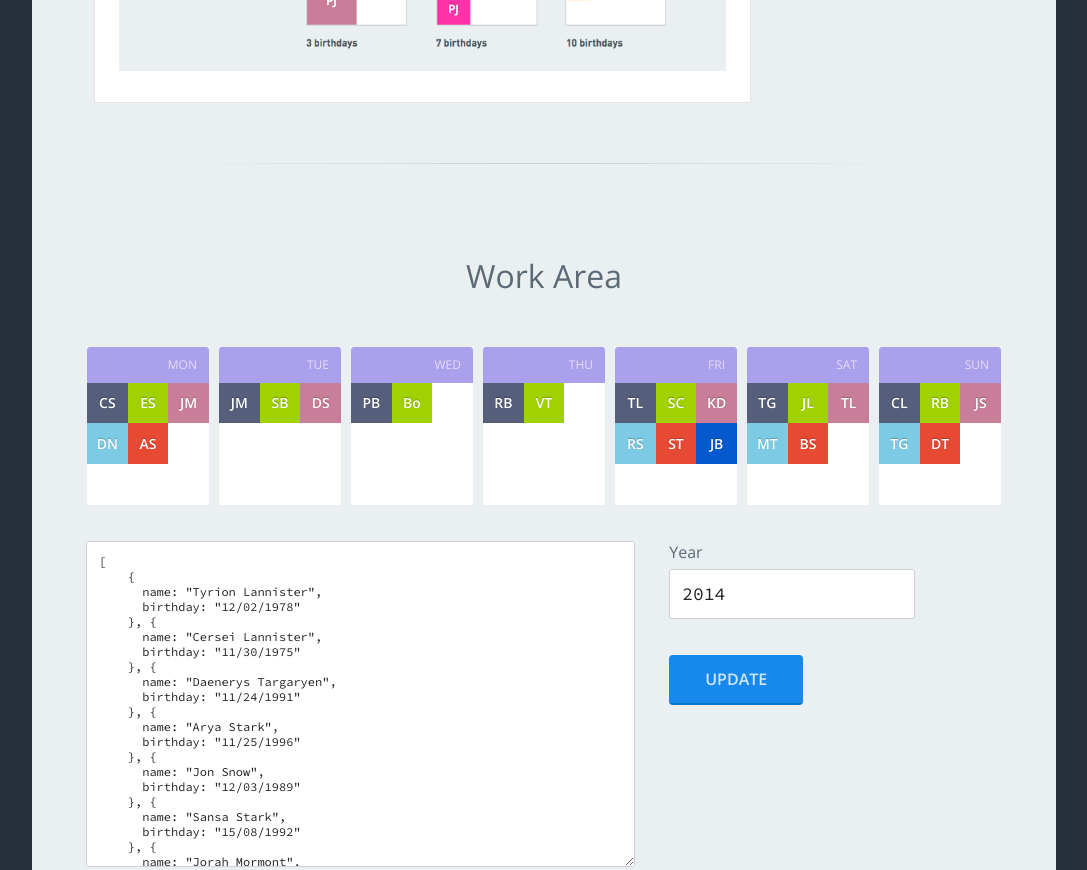
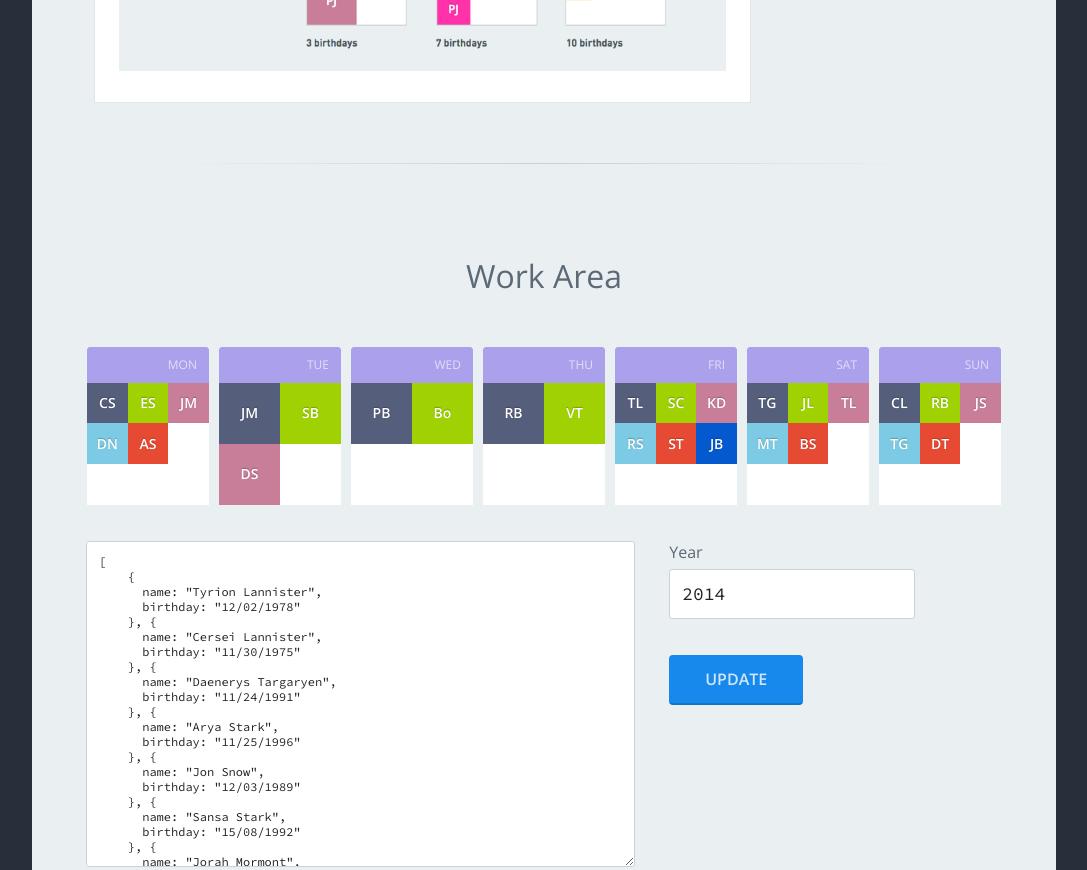
Before and after one commit to shishirarora3/calender, a plain HTML site: page index.html in a window 1280 px wide. Shown: the part 690-1560 px from the top of the page, without its empty margins (96-1183 px from the left). Drawn offline with nearby package versions, Linux system fonts and the light colour scheme.

Commit message:
fix for grid layout

```diff
--- a/css/main.css
+++ b/css/main.css
@@ -168,25 +168,30 @@ body {
     width: 100%;
     height: 100%;
 }
-.day__person:first-child:nth-last-child(2n), .day__person:first-child:nth-last-child(2n)~.day__person,
-.day__person:first-child:nth-last-child(2n+1), .day__person:first-child:nth-last-child(2n+1)~.day__person {
+.day__person:first-child:nth-last-child(-4n+4), .day__person:first-child:nth-last-child(-4n+4)~.day__person,
+.day__person:first-child:nth-last-child(-4n+5), .day__person:first-child:nth-last-child(-4n+5)~.day__person,
+.day__person:first-child:nth-last-child(-4n+6), .day__person:first-child:nth-last-child(-4n+6)~.day__person,
+.day__person:first-child:nth-last-child(-4n+7), .day__person:first-child:nth-last-child(-4n+7)~.day__person,
+.day__person:first-child:nth-last-child(-4n+8), .day__person:first-child:nth-last-child(-4n+8)~.day__person{
+    width: 25%;
+    height: 25%;
+}
+.day__person:first-child:nth-last-child(-3n+3), .day__person:first-child:nth-last-child(-3n+3)~.day__person,
+.day__person:first-child:nth-last-child(-3n+4), .day__person:first-child:nth-last-child(-3n+4)~.day__person,
+.day__person:first-child:nth-last-child(-3n+5), .day__person:first-child:nth-last-child(-3n+5)~.day__person,
+.day__person:first-child:nth-last-child(-3n+6), .day__person:first-child:nth-last-child(-3n+6)~.day__person{
+
+    width: 33.333%;
+    height: 33.333%;
+}
+.day__person:first-child:nth-last-child(-2n+2), .day__person:first-child:nth-last-child(-2n+2)~.day__person,
+.day__person:first-child:nth-last-child(-2n+3), .day__person:first-child:nth-last-child(-2n+3)~.day__person,
+.day__person:first-child:nth-last-child(-2n+4), .day__person:first-child:nth-last-child(-2n+4)~.day__person{
+
     width: 50%;
     height: 50%;
 }
-.day__person:first-child:nth-last-child(3n), .day__person:first-child:nth-last-child(3n)~.day__person,
-.day__person:first-child:nth-last-child(3n+1), .day__person:first-child:nth-last-child(3n+1)~.day__person,
-.day__person:first-child:nth-last-child(3n+2), .day__person:first-child:nth-last-child(3n+2)~.day__person {
-    width: 33.333%;
-    height: 33.333%;
-}
 
-.day__person:first-child:nth-last-child(4n), .day__person:first-child:nth-last-child(4n)~.day__person,
-.day__person:first-child:nth-last-child(4n+1), .day__person:first-child:nth-last-child(4n+1)~.day__person,
-.day__person:first-child:nth-last-child(4n+2), .day__person:first-child:nth-last-child(4n+2)~.day__person,
-.day__person:first-child:nth-last-child(4n+3), .day__person:first-child:nth-last-child(4n+3)~.day__person, {
-    width: 25%;
-    height: 25%;
-}
 .day__person:nth-of-type(9n + 1) {
     background: #555e7a;
 }
```
